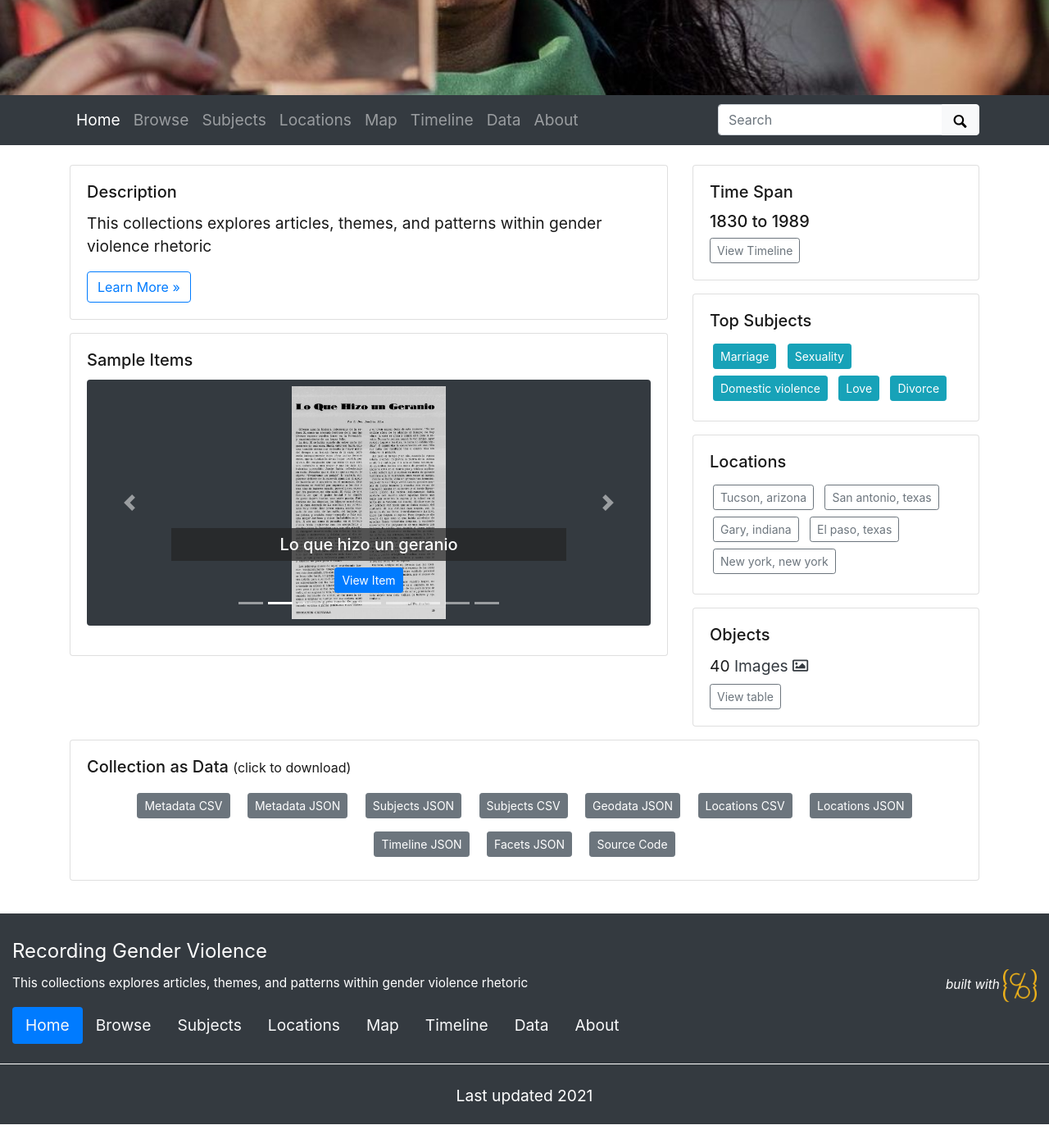
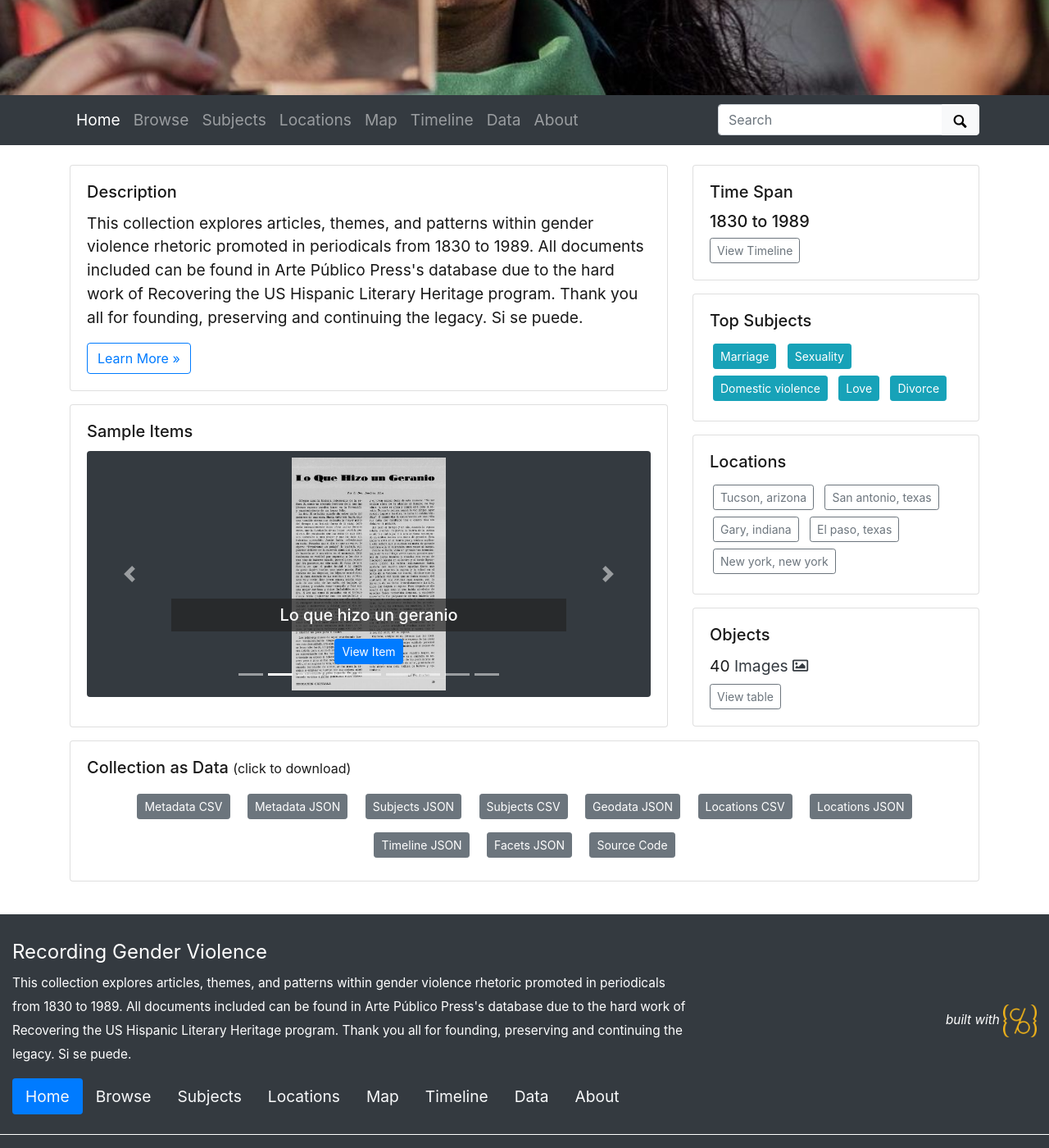
Before and after one commit to roseliabanuelos/recordinggenderviolence, a Jekyll site: the page built from index.md, in a window 1280 px wide and 1400 px high, scrolled down 465 px. Shown: the whole window at 82% size. Built offline with Jekyll 4.4.1, drawn with Linux system fonts in a browser that asks for light colours; before the commit the page ends 1836 px from its top, so only the background shows below that.

Commit message:
update description

```diff
--- a/_config.yml
+++ b/_config.yml
@@ -25,7 +25,7 @@
 tagline: decoding the normalization of gender violence in hispanic periodicals
 # description appears in meta tags and other locations
 # this description might appear in search result lists, keep around 160 characters max
-description: "This collections explores articles, themes, and patterns within gender violence rhetoric"
+description: "This collection explores articles, themes, and patterns within gender violence rhetoric promoted in periodicals from 1830 to 1989. All documents included can be found in Arte Público Press's database due to the hard work of Recovering the US Hispanic Literary Heritage program. Thank you all for founding, preserving and continuing the legacy. Si se puede. "
 # creator of the digital collection, to appear in meta tags; we typically use our GitHub usernames but feel free to just use your name
 author: roseliabanuelos
 
```
